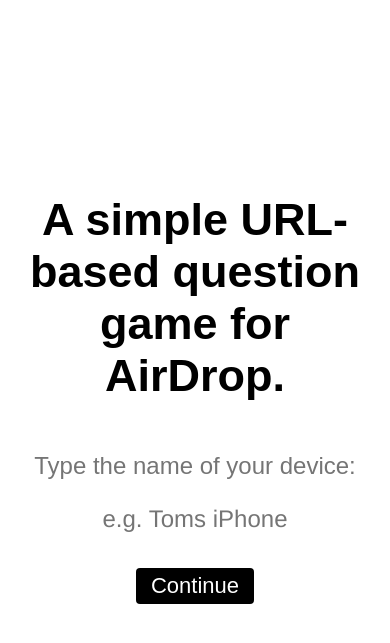
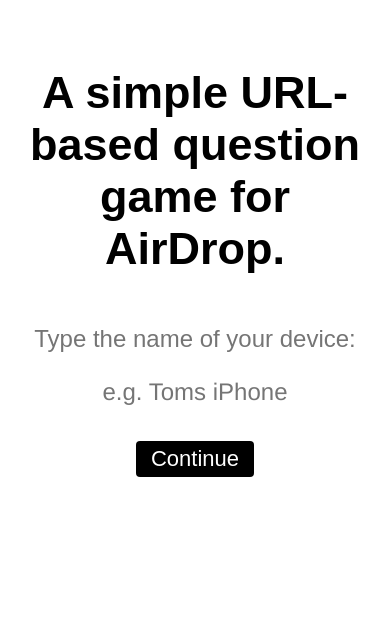
Before and after one commit to noelkronenberg/aircards, a Flask app: page / in a window 390 px wide; the page is wider, and only the part inside the window is pictured. Shown: the top 643 px of that part. Run offline with Flask 2, Linux system fonts and the light colour scheme.

Commit message:
improved layout

```diff
--- a/static/style.css
+++ b/static/style.css
@@ -99,6 +99,9 @@ ol, ul {
     .desktop {
         display: none;
     }
+    .container {
+        margin: 5vh auto 5vh !important;
+    }
 }
 
 @media only screen and (min-width: 600px) {
```
